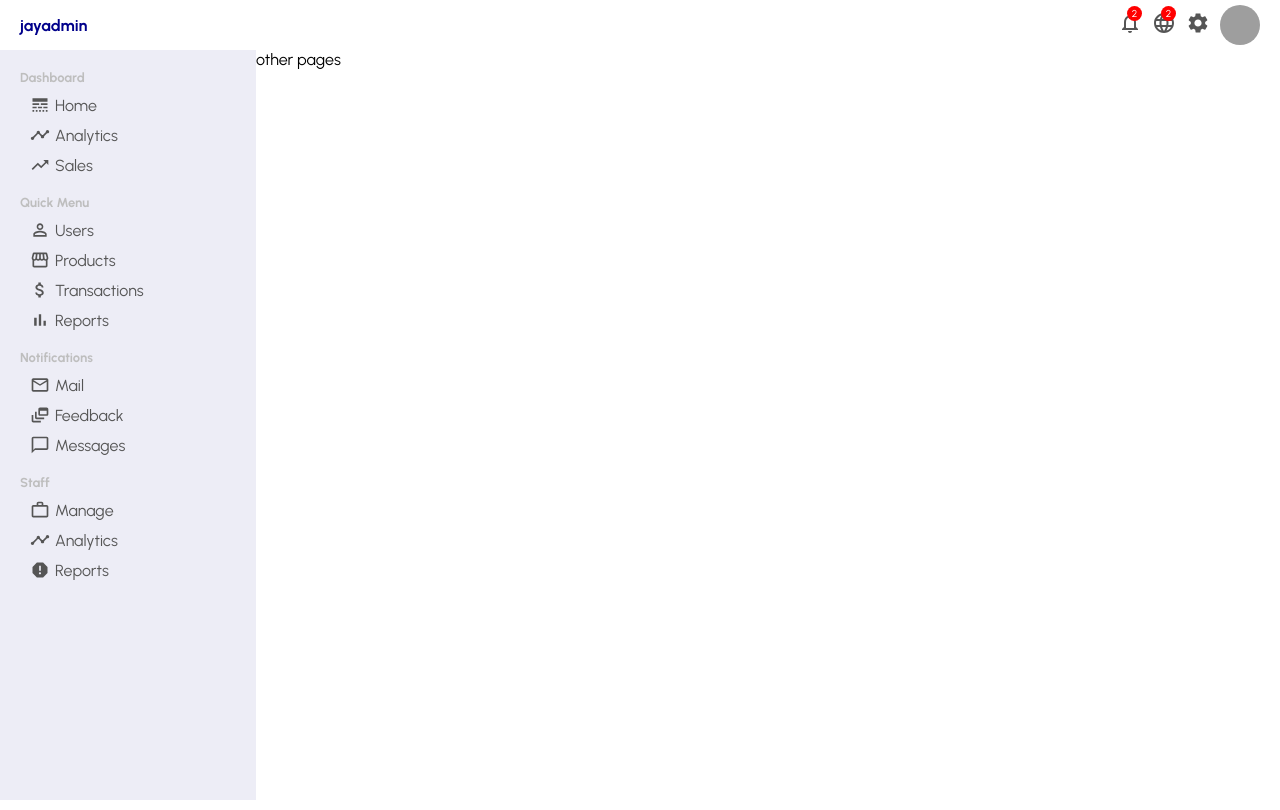
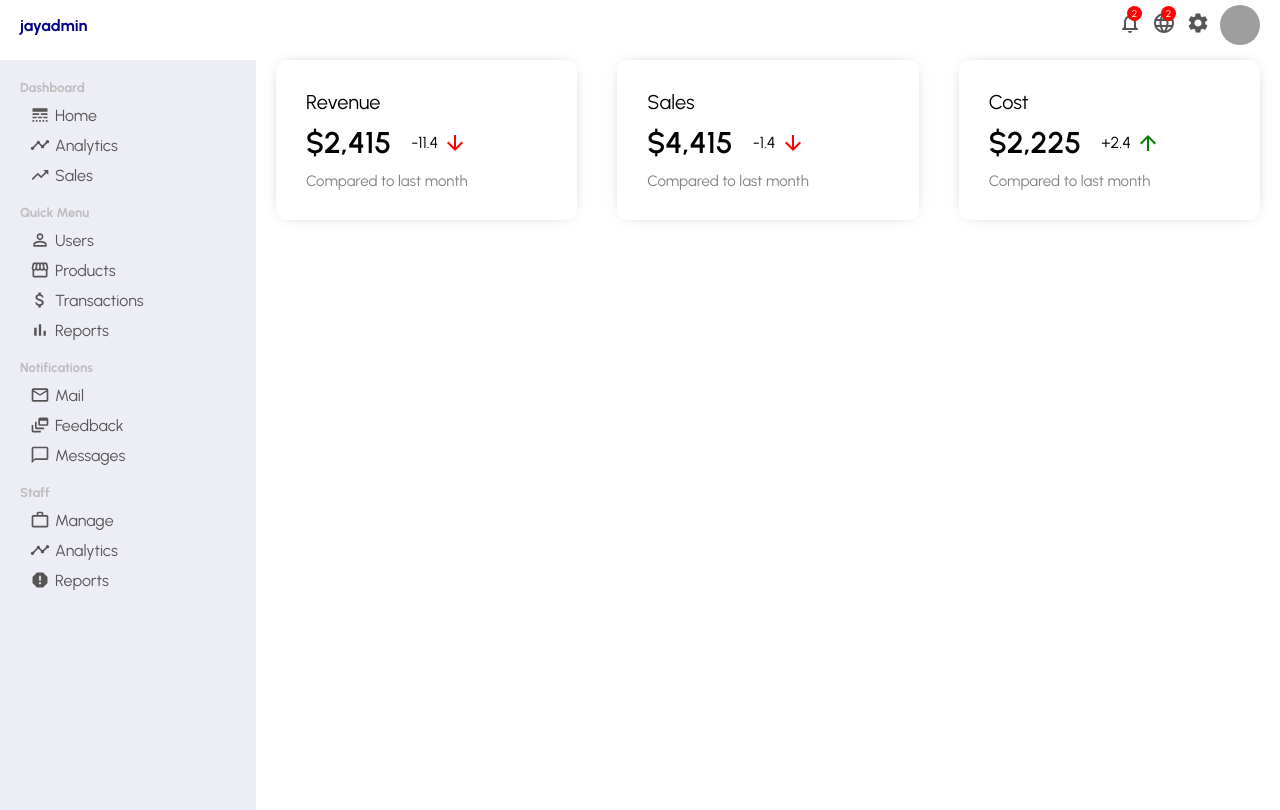
Before and after one commit to jaehak815/react_eCommerce_admin, a React (Create React App) app: page / in a window 1280 px wide. Built offline with nearby package versions, Linux system fonts and the light colour scheme; grey boxes are pictures that could not be loaded.

Commit message:
admin_dashboard

```diff
--- a/src/App.js
+++ b/src/App.js
@@ -1,6 +1,7 @@
 import Sidebar from "./components/sidebar/Sidebar";
 import Topbar from "./components/topbar/Topbar";
 import "./app.css";
+import Home from "./pages/home/Home";
 
 function App() {
   return (
@@ -8,7 +9,7 @@
       <Topbar/>
       <div className="container">
         <Sidebar />
-        <div className="others">other pages</div>
+      <Home/>
       </div>
     </div>
   );
--- a/src/app.css
+++ b/src/app.css
@@ -1,7 +1,4 @@
 .container{
     display: flex;
+    margin-top: 10px;
 }
-
-.others{
-    flex: 4;
-}
--- /dev/null
+++ b/src/components/featuredInfo/FeaturedInfo.jsx
@@ -0,0 +1,37 @@
+import "./featuredInfo.css"
+import { ArrowDownward, ArrowUpward } from "@material-ui/icons"
+
+export default function FeaturedInfo() {
+  return (
+    <div className="featured">
+        <div className="featuredItem">
+            <span className="featuredTitle">Revenue</span>
+            <div className="featuredMoneyContainer">
+                <span className="featuredMoney">$2,415</span>
+                <span className="featuredMoneyRate">-11.4 <ArrowDownward className="featuredIcon negative"/>
+                </span>
+            </div>
+            <span className="featuredSub">Compared to last month</span>
+        </div>
+        <div className="featuredItem">
+            <span className="featuredTitle">Sales</span>
+            <div className="featuredMoneyContainer">
+                <span className="featuredMoney">$4,415</span>
+                <span className="featuredMoneyRate">-1.4 <ArrowDownward className="featuredIcon negative"/>
+                </span>
+            </div>
+            <span className="featuredSub">Compared to last month</span>
+        </div>
+        <div className="featuredItem">
+            <span className="featuredTitle">Cost</span>
+            <div className="featuredMoneyContainer">
+                <span className="featuredMoney">$2,225</span>
+                <span className="featuredMoneyRate">+2.4 <ArrowUpward className="featuredIcon"/>
+                </span>
+            </div>
+            <span className="featuredSub">Compared to last month</span>
+        </div>
+
+    </div>
+  )
+}
--- /dev/null
+++ b/src/components/featuredInfo/featuredInfo.css
@@ -0,0 +1,51 @@
+.featured{
+    width: 100%;
+    display: flex;
+    justify-content: space-between;
+}
+
+.featuredItem{
+    flex:1;
+    margin: 0px 20px;
+    padding: 30px;
+    border-radius: 10px;
+    cursor: pointer;
+    -webkit-box-shadow: 0px 0px 15px -10px rgba(0, 0, 0, 0.75);
+  box-shadow: 0px 0px 15px -10px rgba(0, 0, 0, 0.75);
+}
+
+.featuredTitle{
+    font-size: 20px;
+}
+
+.featuredMoneyContainer{
+    margin: 10px 0px;
+    display: flex;
+    align-content: center;
+}
+
+.featuredMoney{
+font-size: 30px;
+font-weight: 600;
+}
+
+.featuredMoneyRate{
+    display: flex;
+    align-items: center;
+    margin-left: 20px;
+}
+
+.featuredIcon{
+    font-size: 14px;
+    margin-left: 5px;
+    color: green;
+}
+
+.featuredIcon.negative{
+    color: red;
+}
+
+.featuredSub{
+    font-size: 15px;
+    color: gray;
+}
--- /dev/null
+++ b/src/pages/home/Home.jsx
@@ -0,0 +1,10 @@
+import FeaturedInfo from "../../components/featuredInfo/FeaturedInfo"
+import "./home.css"
+
+export default function Home() {
+  return (
+    <div className="home">
+        <FeaturedInfo/>
+        </div>
+  )
+}
--- /dev/null
+++ b/src/pages/home/home.css
@@ -0,0 +1,3 @@
+.home{
+    flex:4
+}
```
